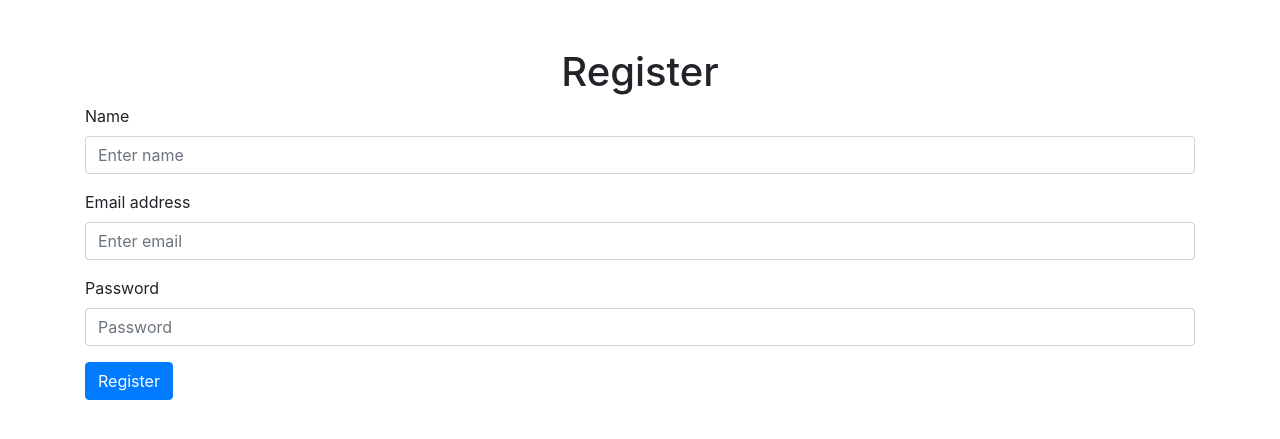
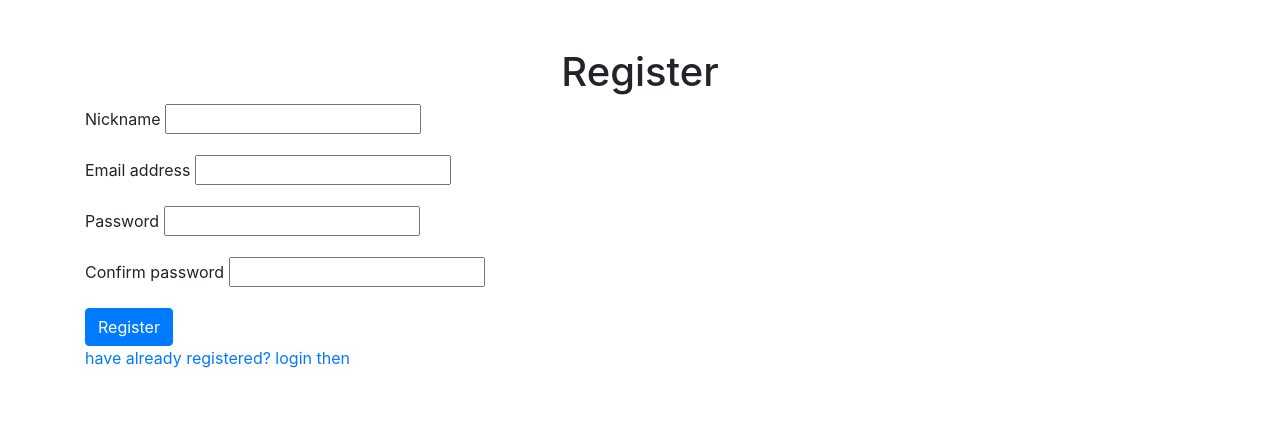
Before and after one commit to afreeone0/electron, a Django app: page /registration/ in a window 1280 px wide. Shown: the part 56-495 px from the top of the page. Run offline with Django 4.2, Linux system fonts and the light colour scheme; some libraries are stand-ins or nearby versions.

Commit message:
added 'nickname' field in the model, the forms and the templates, added an ability to register and login users.

```diff
--- a/electron/users/admin.py
+++ b/electron/users/admin.py
@@ -4,6 +4,5 @@ from .models import User
 
 @admin.register(User)
 class UserAdmin(admin.ModelAdmin):
-    # list_display = ('username', 'nickname', 'email')
-    # ordering = ('nickname',)
-    pass
+    list_display = ('username', 'nickname', 'email')
+    ordering = ('nickname',)
--- a/electron/users/forms.py
+++ b/electron/users/forms.py
@@ -7,7 +7,7 @@ class UserLoginForm(AuthenticationForm):
 
     class Meta:
         model = User
-        fields = ('username', 'password')
+        fields = ('username', 'password', 'nickname')
 
 
 class UserRegistrationForm(UserCreationForm):
@@ -15,7 +15,7 @@ class UserRegistrationForm(UserCreationForm):
 
     class Meta:
         model = User
-        fields = ('nickname', 'username', 'email', 'password1', 'password2')
+        fields = ('username', 'email', 'nickname', 'password1', 'password2')
 
 
 class UserProfileForm(UserChangeForm):
--- a/electron/users/models.py
+++ b/electron/users/models.py
@@ -3,4 +3,5 @@ from django.contrib.auth.models import AbstractUser
 
 
 class User(AbstractUser):
+    nickname = models.CharField(max_length=20)
     image = models.ImageField(upload_to='users_images', null=True, blank=True)
--- a/electron/users/templates/users/registration.html
+++ b/electron/users/templates/users/registration.html
@@ -1,33 +1,36 @@
 {% extends 'base.html' %}
 {% block content %}
-<!-- Registration Form -->
-<!--{% if form.errors %}-->
-<!--{{form.errors}}-->
-<!--{% endif %}-->
-<!--<form action="{% url 'registration' %}" method="post">-->
-<!--  <h2>Register</h2>-->
-<!--  {% csrf_token %}-->
-<!--  {{form.as_p}}-->
-<!--  <input type="submit" value="Register">-->
-<!--</form>-->
-<!--<p><a href="{% url 'login' %}">have already registered? login then</a></p>-->
-<!--<p><a href="{% url 'index' %}">stay as a guest</a></p>-->
 <div class="container mt-5">
+
+    {% if form.errors %}
+    {{form.errors}}
+    {% endif %}
+
     <h1 class="text-center">Register</h1>
-        <form method="post">
+    <form action="{% url 'registration' %}" method="post">
+
+        {% csrf_token %}
+
         <div class="form-group">
-                <label for="name">Name</label>
-                <input type="text" class="form-control" id="name" placeholder="Enter name">
+            <label for="{{ form.nickname.id_for_label }}">Nickname</label>
+            {{ form.nickname }}
         </div>
         <div class="form-group">
-                <label for="email">Email address</label>
-                <input type="email" class="form-control" id="email" aria-describedby="emailHelp" placeholder="Enter email">
+            <label for="{{form.email.id_for_label}}">Email address</label>
+            {{ form.email }}
         </div>
         <div class="form-group">
-                <label for="password">Password</label>
-                <input type="password" class="form-control" id="password" placeholder="Password">
+            <label for="{{ form.password1.id_for_label }}">Password</label>
+            {{ form.password1 }}
+        </div>
+        <div class="form-group">
+            <label for="{{ form.password2.id_for_label }}">Confirm password</label>
+            {{ form.password2 }}
         </div>
         <button type="submit" class="btn btn-primary">Register</button>
     </form>
+
+    <p><a href="{% url 'login' %}">have already registered? login then</a></p>
+
 </div>
 {% endblock %}
--- a/electron/users/urls.py
+++ b/electron/users/urls.py
@@ -5,4 +5,5 @@ urlpatterns = [
     path('login/', views.login, name='login'),
     path('registration/', views.register, name='registration'),
     path('profile/', views.profile, name='profile'),
+    path('logout/', views.logout, name='logout'),
 ]
--- a/electron/users/views.py
+++ b/electron/users/views.py
@@ -51,3 +51,7 @@ def register(request):
         'form': form,
     }
     return render(request, 'users/registration.html', context=context)
+
+
+def logout(request):
+    pass
```
Also changed, not shown: electron/users/templates/users/login.html (+22 -19 lines), electron/users/templates/users/profile.html (+2 -10 lines), electron/users/migrations/0003_user_nickname.py (added), electron/users/migrations/0004_alter_user_nickname.py (added). Lines whose indentation alone changed are shown as unchanged.
